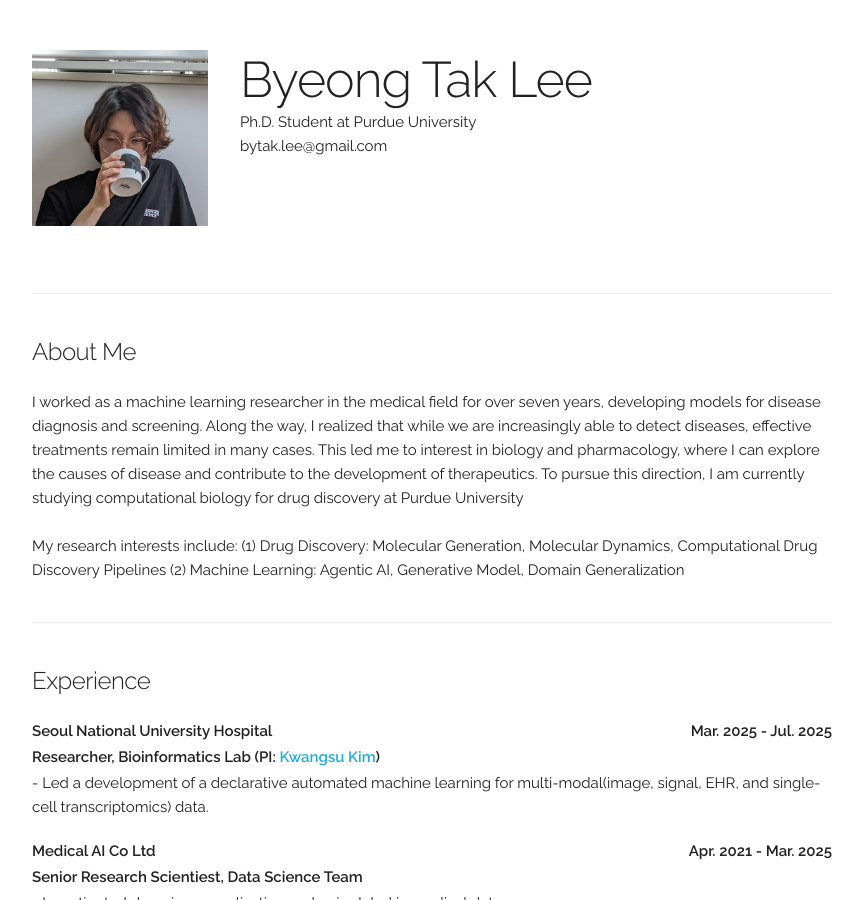
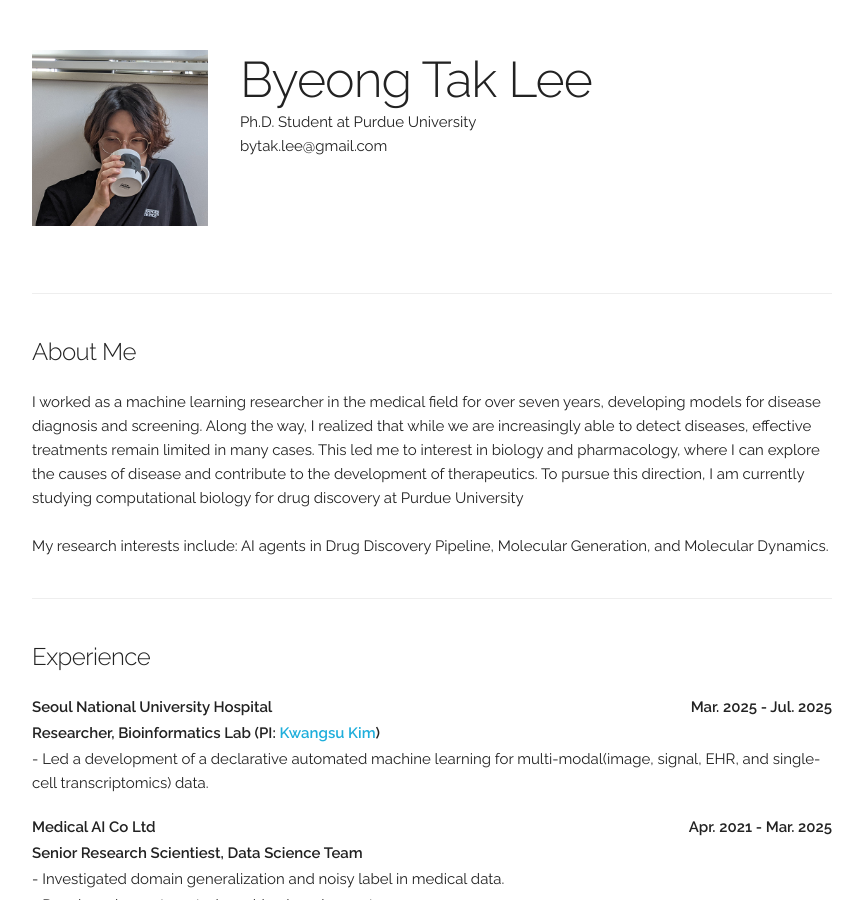
Before and after one commit to byeongtak/byeongtak.github.io, a Jekyll site: the page built from index.html, in a window 1280 px wide and 900 px high. Shown: the whole window, without its empty margins (208-1071 px from the left). Built offline with Jekyll 4.4.1, drawn with Linux system fonts in a browser that asks for light colours.

Commit message:
Update index.html

```diff
--- a/index.html
+++ b/index.html
@@ -21,9 +21,7 @@ layout: default
 	To pursue this direction, I am currently studying computational biology for drug discovery at Purdue University
 	<br><br>
 
-	My research interests include:
-    (1) Drug Discovery: Molecular Generation, Molecular Dynamics, Computational Drug Discovery Pipelines
-	(2) Machine Learning: Agentic AI, Generative Model, Domain Generalization
+	My research interests include: AI agents in Drug Discovery Pipeline, Molecular Generation, and Molecular Dynamics.
 
 </div>
 
```
